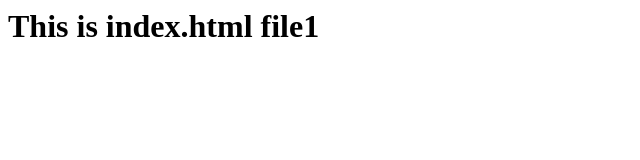
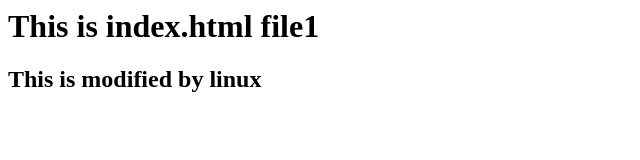
Before and after one commit to nrajeshkumar7593/rsgitrepo, a plain HTML site: page index.html in a window 1280 px wide. Shown: the whole page, without its empty margins (0-640 px from the left). Drawn offline with Linux system fonts and the light colour scheme.

Commit message:
updated index.html

```diff
--- a/index.html
+++ b/index.html
@@ -1 +1,2 @@
 <h1> This is index.html file1 </h1>
+<h2> This is modified by linux </h2>
```
